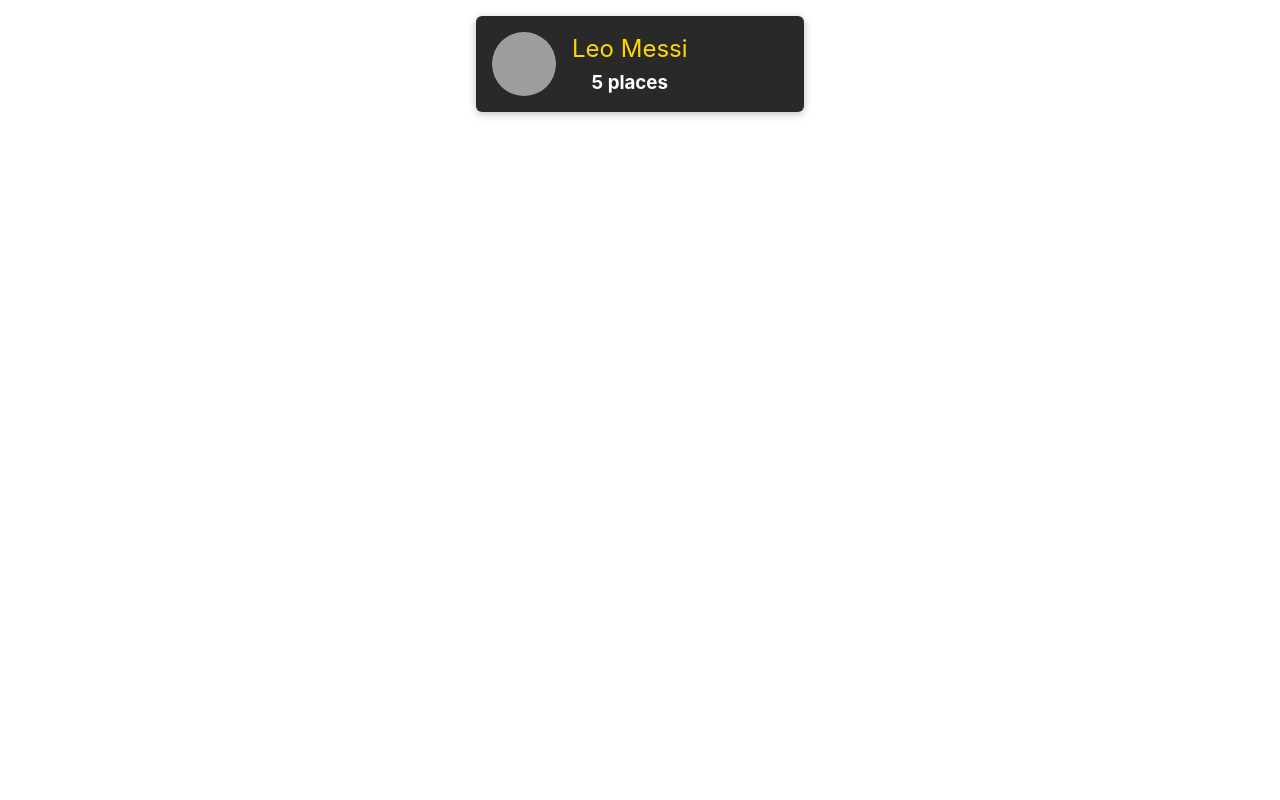
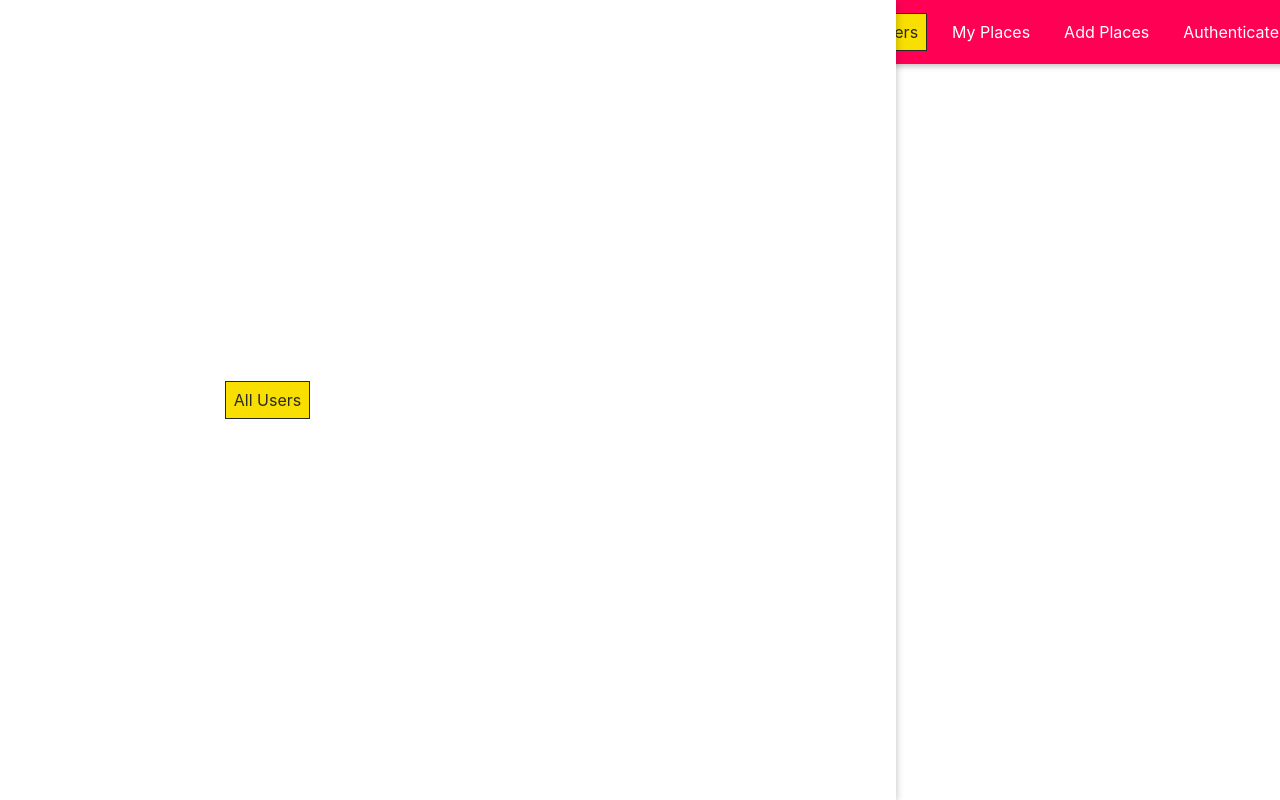
Before and after one commit to Mezba132/Simple_MERN, a React (Create React App) app in the folder client/: page / in a window 1280 px wide. Built offline with nearby package versions, Linux system fonts and the light colour scheme; grey boxes are pictures that could not be loaded.

Commit message:
Add MainHeader,MainNavigation,Navlinks,SideDrawer

```diff
--- a/client/public/index.html
+++ b/client/public/index.html
@@ -28,6 +28,7 @@
   </head>
   <body>
     <noscript>You need to enable JavaScript to run this app.</noscript>
+    <div id="side-drawer"></div>
     <div id="root"></div>
     <!--
       This HTML file is a template.
--- a/client/src/App.js
+++ b/client/src/App.js
@@ -3,11 +3,14 @@
 import { BrowserRouter as Router, Route, Redirect, Switch } from 'react-router-dom';
 import User from './user/pages/User';
 import Places from './places/pages/NewPlaces';
+import MainNavigation from './shared/components/Navigation/MainNavigation';
 
 const App = () => {
   return (
     <div className="App">
       <Router>
+        <MainNavigation />
+        <main>
           <Switch>
             <Route path='/' exact={true}>
               <User />
@@ -17,6 +20,7 @@
             </Route>
             <Redirect to='/' />
           </Switch>
+        </main>
       </Router>
     </div>
   );
--- /dev/null
+++ b/client/src/shared/components/Navigation/MainHeader.css
@@ -0,0 +1,23 @@
+.main-header {
+    width: 100%;
+    height: 4rem;
+    display: flex;
+    align-items: center;
+    position: fixed;
+    top: 0;
+    left: 0;
+    background: #ff0055;
+    box-shadow: 0 2px 6px rgba(0, 0, 0, 0.26);
+    padding: 0 1rem;
+    z-index: 5;
+}
+
+main {
+    margin-top: 5rem;
+}
+
+@media (min-width: 768px) {
+    .main-header {
+        justify-content: space-between;
+    }
+}
--- /dev/null
+++ b/client/src/shared/components/Navigation/MainHeader.js
@@ -0,0 +1,10 @@
+import React from 'react';
+import './MainHeader.css';
+
+const mainHeader = props => (
+    <div className="main-header">
+            {props.children}
+    </div>
+);
+
+export default mainHeader;
--- /dev/null
+++ b/client/src/shared/components/Navigation/MainNavigation.css
@@ -0,0 +1,45 @@
+.main-navigation__menu-btn {
+    width: 3rem;
+    height: 3rem;
+    background: transparent;
+    border: none;
+    display: flex;
+    flex-direction: column;
+    justify-content: space-around;
+    margin-right: 2rem;
+    cursor: pointer;
+}
+
+.main-navigation__menu-btn span {
+    display: block;
+    width: 3rem;
+    height: 2.5px;
+    background: white;
+}
+
+.main-navigation__title {
+    color: white;
+}
+
+.main-navigation__title a {
+    text-decoration: none;
+    color: white;
+}
+
+.main-navigation__header-nav {
+    display: none;
+}
+
+.main-navigation__drawer-nav {
+    height: 100%;
+}
+
+@media (min-width: 768px) {
+    .main-navigation__menu-btn {
+        display: none;
+    }
+
+    .main-navigation__header-nav {
+        display: block;
+    }
+}
--- /dev/null
+++ b/client/src/shared/components/Navigation/MainNavigation.js
@@ -0,0 +1,29 @@
+import React from 'react';
+import MainHeader from './MainHeader';
+import { Link } from "react-router-dom";
+import './MainNavigation.css';
+import NavLinks from './NavLinks';
+import SideDrwaer from './SideDrawer';
+
+const mainNav = props => (
+    <React.Fragment>
+        <SideDrwaer>
+            <NavLinks />
+        </SideDrwaer>
+        <MainHeader>
+            <button className="main-navigation__menu-btn">
+                <span />
+                <span />
+                <span />
+            </button>
+            <h1 className="main-navigation__title">
+                <Link to="/">Your Places</Link>
+            </h1>
+            <nav className="main-navigation__header-nav">
+                <NavLinks />
+            </nav>
+        </MainHeader>
+    </React.Fragment>
+)
+
+export default mainNav;
--- /dev/null
+++ b/client/src/shared/components/Navigation/NavLinks.css
@@ -0,0 +1,76 @@
+.nav-links {
+    list-style: none;
+    margin: 0;
+    padding: 0;
+    width: 100%;
+    height: 100%;
+    display: flex;
+    flex-direction: column;
+    justify-content: center;
+    align-items: center;
+}
+
+.nav-links li {
+    margin: 1rem;
+}
+
+.nav-links a {
+    border: 1px solid transparent;
+    color: #292929;
+    text-decoration: none;
+    padding: 0.5rem;
+}
+
+.nav-links a:hover,
+.nav-links a:active,
+.nav-links a.active {
+    background: #f8df00;
+    border-color: #292929;
+    color: #292929;
+}
+
+.nav-links button {
+    cursor: pointer;
+    border: 1px solid #292929;
+    color: #292929;
+    background: transparent;
+    padding: 0.5rem;
+    font: inherit;
+}
+
+.nav-links button:focus {
+    outline: none;
+}
+
+.nav-links button:hover,
+.nav-links button:active {
+    background: #292929;
+    color: white;
+}
+
+@media (min-width: 768px) {
+    .nav-links {
+        flex-direction: row;
+    }
+
+    .nav-links li {
+        margin: 0 0.5rem;
+    }
+
+    .nav-links a {
+        color: white;
+        text-decoration: none;
+    }
+
+    .nav-links button {
+        border: 1px solid white;
+        color: white;
+        background: transparent;
+    }
+
+    .nav-links button:hover,
+    .nav-links button:active {
+        background: #f8df00;
+        color: #292929;
+    }
+}
--- /dev/null
+++ b/client/src/shared/components/Navigation/NavLinks.js
@@ -0,0 +1,22 @@
+import React from 'react';
+import {NavLink} from "react-router-dom";
+import './NavLinks.css';
+
+const navLink = props => (
+    <ul className="nav-links">
+        <li>
+            <NavLink to="/" exact>All Users</NavLink>
+        </li>
+        <li>
+            <NavLink to="/u1/places">My Places</NavLink>
+        </li>
+        <li>
+            <NavLink to="/places/new">Add Places</NavLink>
+        </li>
+        <li>
+            <NavLink to="/auth">Authenticate</NavLink>
+        </li>
+    </ul>
+)
+
+export default navLink;
--- /dev/null
+++ b/client/src/shared/components/Navigation/SideDrawer.css
@@ -0,0 +1,10 @@
+.side-drawer {
+    position: fixed;
+    left: 0;
+    top: 0;
+    z-index: 100;
+    height: 100vh;
+    width: 70%;
+    background: white;
+    box-shadow: 0 2px 8px rgba(0, 0, 0, 0.26);
+}
--- /dev/null
+++ b/client/src/shared/components/Navigation/SideDrawer.js
@@ -0,0 +1,10 @@
+import React from 'react';
+import ReactDom from 'react-dom';
+import './SideDrawer.css';
+
+const sideDrawer = props => {
+    const content = <aside className="side-drawer">{props.children}</aside>
+    return ReactDom.createPortal(content, document.getElementById('side-drawer'));
+}
+
+export default sideDrawer;
--- a/client/src/user/components/UserList.js
+++ b/client/src/user/components/UserList.js
@@ -1,6 +1,7 @@
 import React from 'react';
 import './UserList.css'
 import UserItem from './UserItem';
+import Card from '../../shared/components/UIElement/Card';
 
 const UserList = (props) => {
 
@@ -8,7 +9,9 @@
     {
     return (
         <div>
-            <h1 className="center"> Nothing Found </h1>
+            <Card>
+               <h1 className="center"> Nothing Found </h1>
+            </Card>
         </div>
           );
     }
```
Lines whose indentation alone changed are shown as unchanged.
